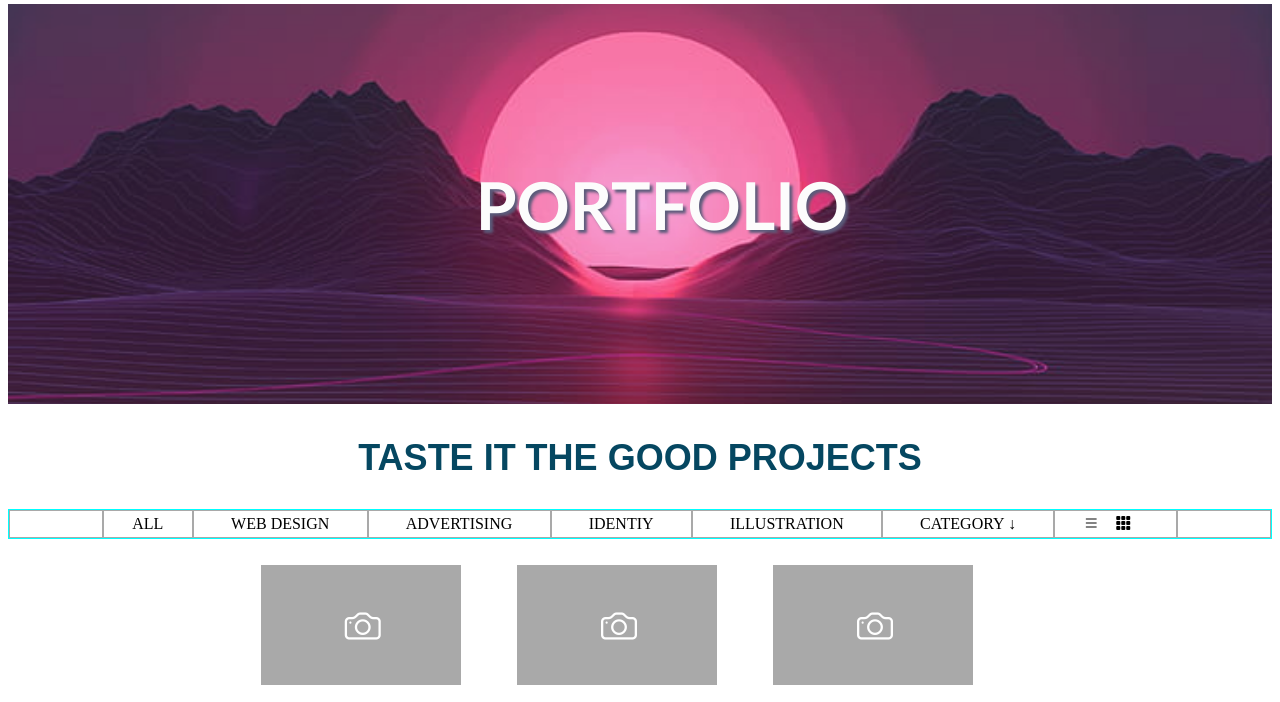
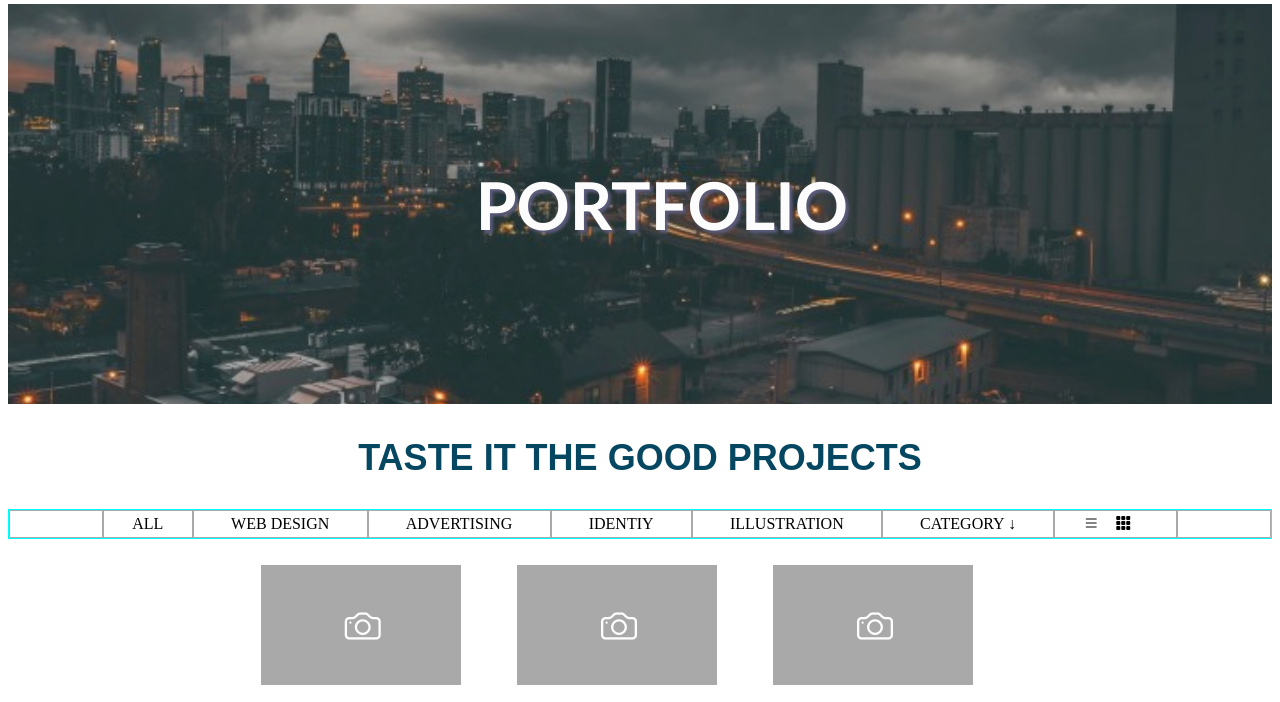
Before and after one commit to Nithishkumar-eng/TemplateTask, a plain HTML site: page Template Task/index.html in a window 1280 px wide. Shown: the part 69-771 px from the top of the page. Drawn offline with nearby package versions, Linux system fonts and the light colour scheme.

Commit message:
Update index.html

```diff
--- a/Template Task/index.html
+++ b/Template Task/index.html
@@ -28,7 +28,7 @@
 
     <!--    COVER IMAGE FOR PORTFOLIO   -->
     <div class="img-cover">
-        <img src="./images/cover3.jpg" alt="Cover image">
+        <img src="./images/cover4.jpg" alt="Cover image">
         <div class="portfolio">PORTFOLIO</div>
     </div>
 
```
